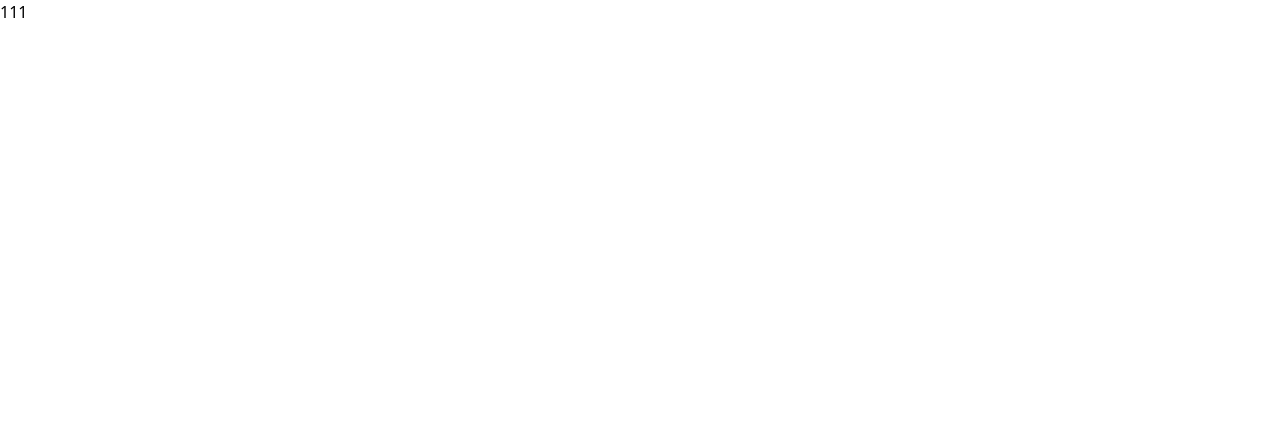
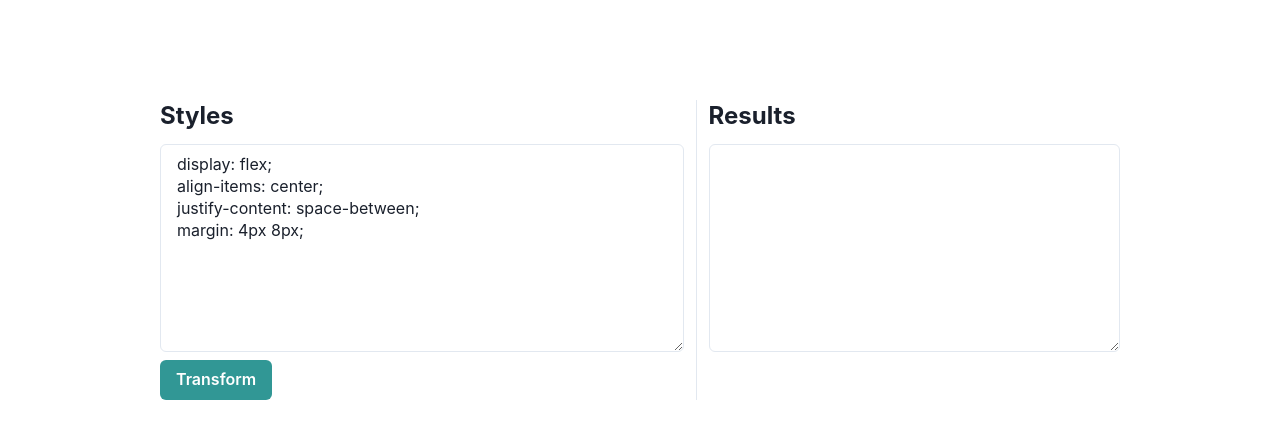
Before and after one commit to iamjoel/style-to-tailwind-class-name, a Next.js app: page / in a window 1280 px wide. Shown: the top 438 px of the page. Built offline with nearby package versions, Linux system fonts and the light colour scheme.

Commit message:
feat: suport transform ui

```diff
--- a/app/page.tsx
+++ b/app/page.tsx
@@ -1,15 +1,48 @@
 'use client'
-import React, { FC } from 'react'
-
-type Props = {
-
-}
-
-const Page: FC<Props> = ({
-}) => {
+import React, { FC, useState } from 'react'
+import { ChakraProvider, Textarea, Button } from '@chakra-ui/react'
+import { getClassNames } from '@/utils'
+const testStyles = `display: flex;
+align-items: center;
+justify-content: space-between;
+margin: 4px 8px;
+`
+const Page: FC = () => {
+  const [styles, setStyles] = useState(testStyles)
+  const [classNames, setClassNames] = useState('')
+  const handleTransform = () => {
+    const { classNames, unMatchedStyles } = getClassNames(styles)
+    setClassNames(classNames.join(' '))
+    console.log(classNames)
+  }
   return (
-    <div>111
-    </div>
+    <ChakraProvider>
+      <div className='mx-auto flex pt-[100px] w-[960px]  justify-between space-x-3 divide-x'>
+        <div className='grow'>
+          <div className='text-2xl font-bold'>Styles</div>
+          <Textarea
+            className='mt-3 w-full !h-52'
+            value={styles}
+            onChange={e => setStyles(e.target.value)}
+          />
+          <Button
+            className='mt-2' colorScheme='teal' size='md'
+            onClick={handleTransform}
+          >
+            Transform
+          </Button>
+        </div>
+        <div className='grow pl-3'>
+          <div className='text-2xl font-bold'>Results</div>
+          <div>
+            <Textarea
+              className='mt-3 w-full !h-52'
+              value={classNames}
+            />
+          </div>
+        </div>
+      </div>
+    </ChakraProvider>
   )
 }
 export default React.memo(Page)
```
